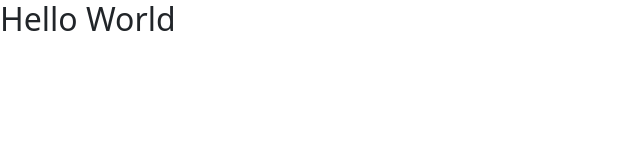
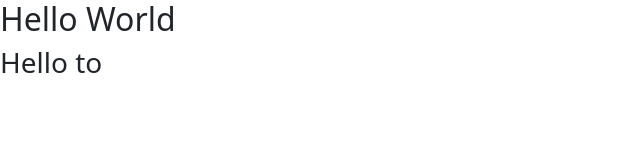
Before and after one commit to FbW-E05-1/frenchBistro, a website: page src/index.html in a window 1280 px wide. Shown: the whole page, without its empty margins (0-640 px from the left). Drawn offline with nearby package versions, Linux system fonts and the light colour scheme; files that its build step writes are made by us from their sources.

Commit message:
change index.html

```diff
--- a/src/index.html
+++ b/src/index.html
@@ -10,6 +10,7 @@
   <body>
     <main>
       <h2>Hello World</h2>
+      <h3>Hello to</h3>
     </main>
     <!-- Custom scripts, edit above this line -->
     <script src="scripts/index.js"></script>
```
